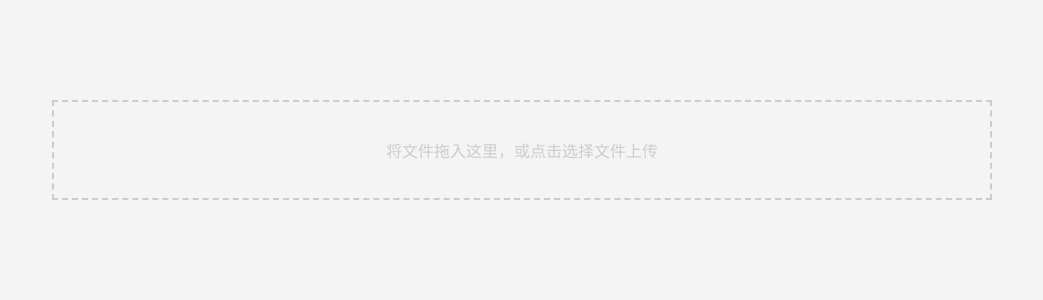
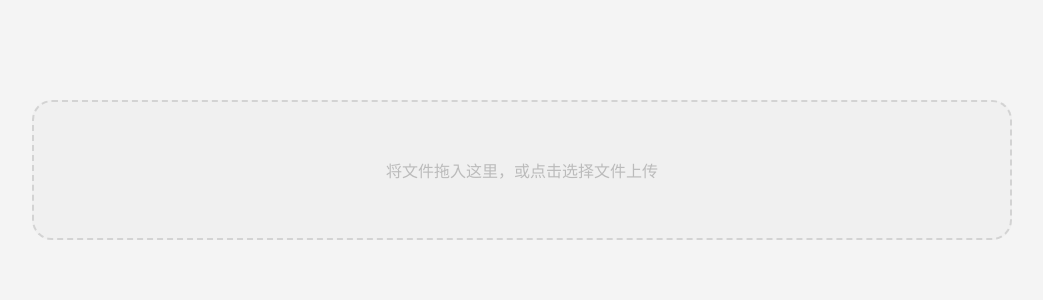
Before and after one commit to ArjenCole/pyOllama, a Flask app: template templates/dropzone.html in a window 1280 px wide. Shown: the top 300 px of the page, without its empty margins (118-1161 px from the left). Run offline with Flask 3, Linux system fonts and the light colour scheme; the template is opened without the code that fills it, so the values that code supplies are empty.

Commit message:
美化上传文件的线框

```diff
--- a/static/css/dropzone.css
+++ b/static/css/dropzone.css
@@ -10,11 +10,14 @@ body {
 
 /* 设置 dropzone 容器的样式 */
 .dropzone {
-    border: 2px dashed #ccc;
-    padding: 20px;
+    border: 2px dashed #d3d3d3;
+    padding: 40px;
     text-align: center;
-    color: #ccc;
+    color: #bbbbbb;
+    background-color: #f0f0f0;
+    border-radius: 20px;
     margin: 100px auto;
+    height: 50%;
     width: 70%;
     cursor: pointer;
 }
```
